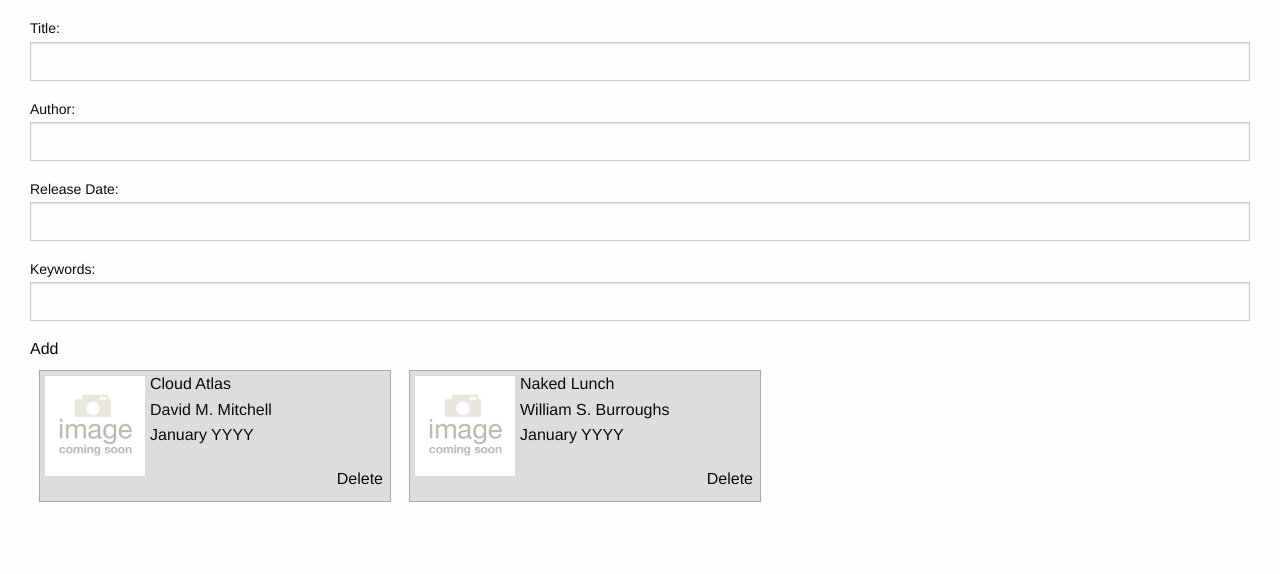
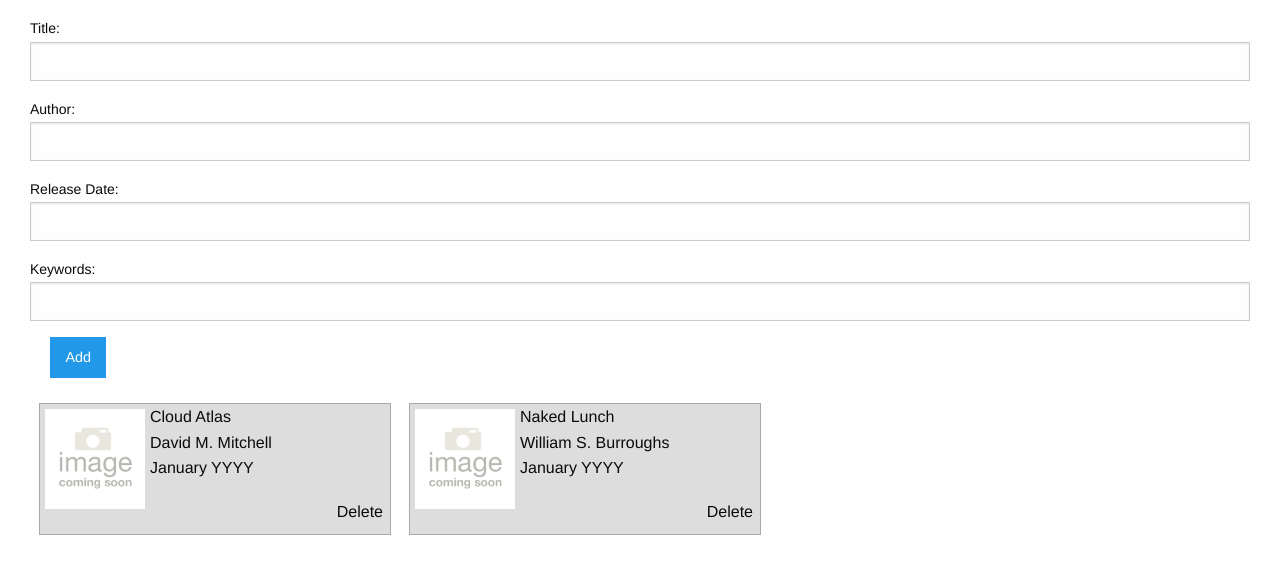
Before and after one commit to existenzial/BBBasic, a website: page client/index.html in a window 1280 px wide. Shown: the part 154-728 px from the top of the page. Drawn offline with Linux system fonts and the light colour scheme.

Commit message:
added foundation styling to Add button

```diff
--- a/client/index.html
+++ b/client/index.html
@@ -21,7 +21,9 @@
 					<label for="author">Author: </label><input id="author" type="text"/>
 					<label for="releaseDate">Release Date: </label><input id="releaseDate" type="text"/>
 					<label for="keywords">Keywords: </label><input id="keywords" type="text"/>
-					<button id="add">Add</button>
+					<ul class="stack button-group">
+  						<li><a href="#" id="add" class="button">Add</a></li> --><!-- <button id="add">Add</button>
+  					</ul>
 				</div>
 			</form>
 		</div>
```
